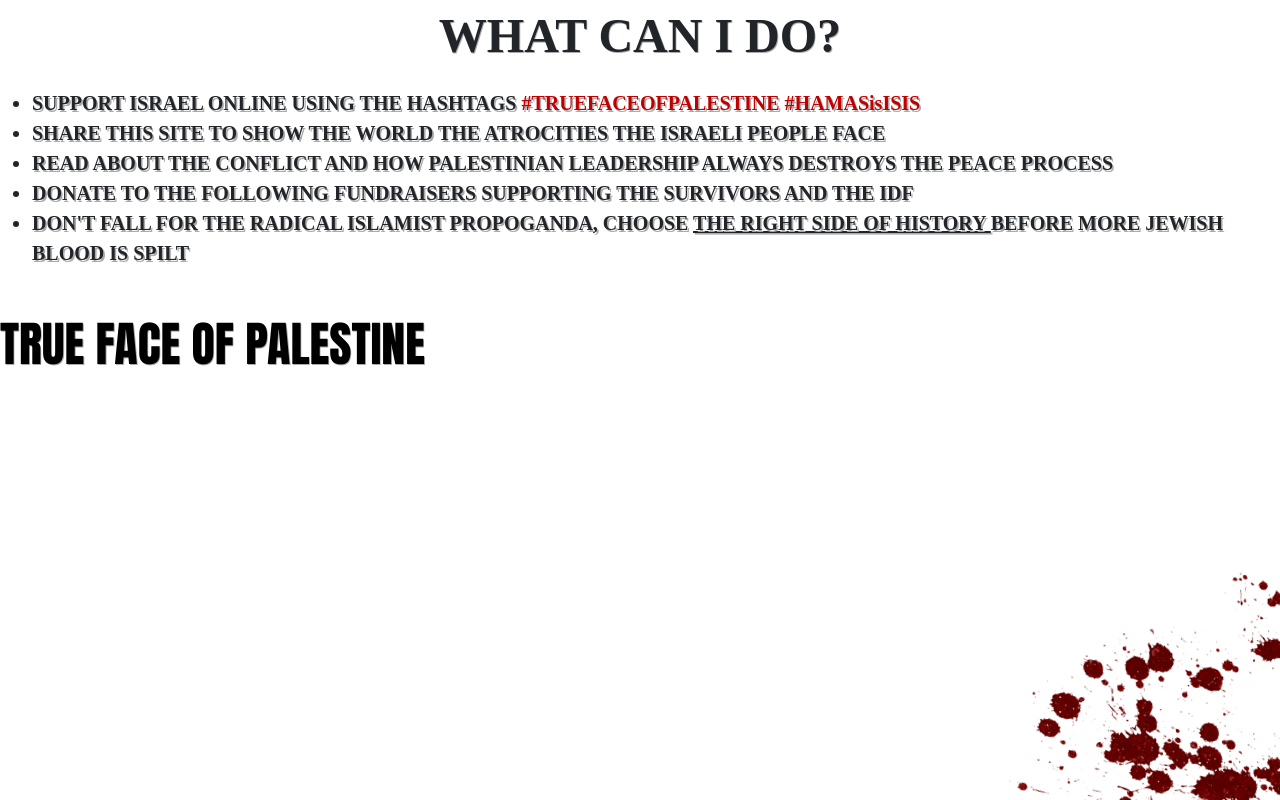
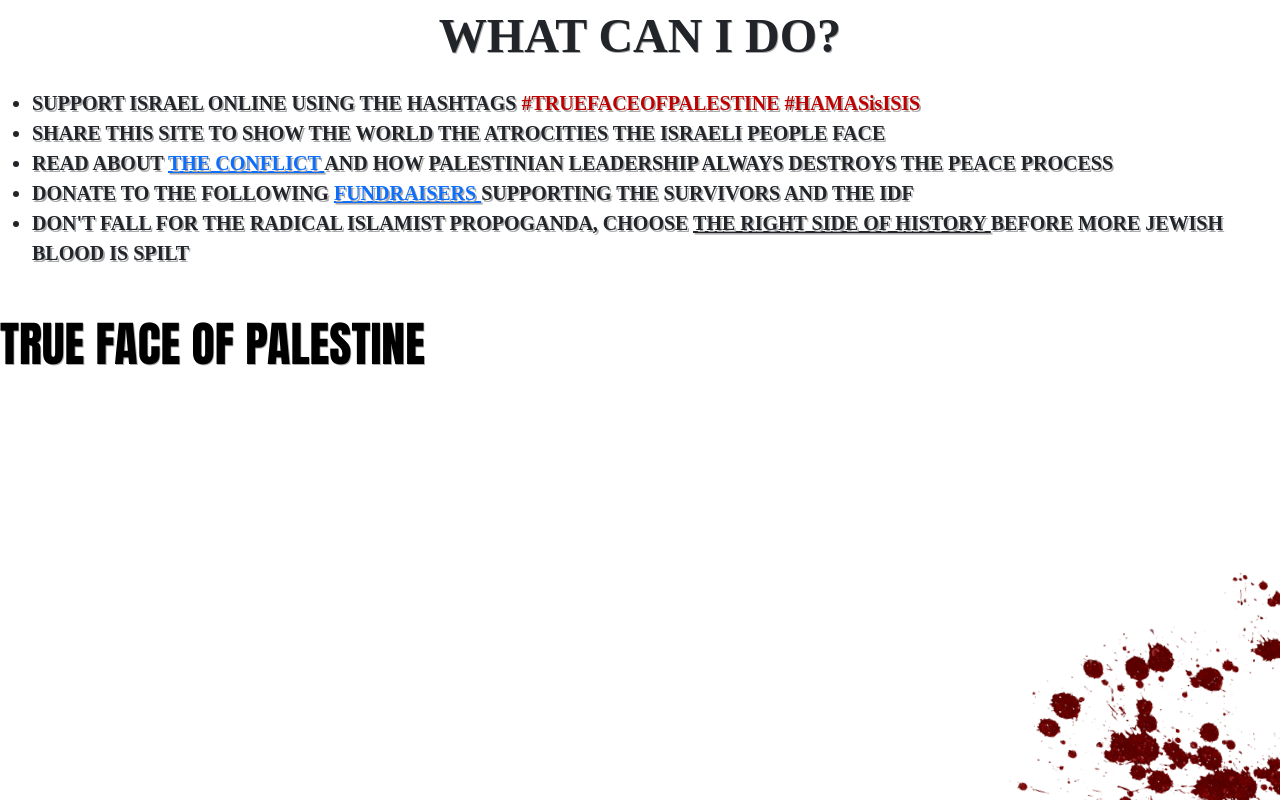
Before and after one commit to The-October-Team/7th-of-october, a React (Create React App) app: page /enough in a window 1280 px wide. Shown: the top 800 px of the page. Built offline with nearby package versions, Linux system fonts and the light colour scheme; a web font is replaced by a local one.

Commit message:
placeholder links

```diff
--- a/src/pages/enough.tsx
+++ b/src/pages/enough.tsx
@@ -9,8 +9,8 @@ function EnoughContent() {
             <ul className="bullet-points">
                 <li> SUPPORT ISRAEL ONLINE USING THE HASHTAGS <span className="hashtag"> #TRUEFACEOFPALESTINE #HAMASisISIS </span ></li>
                 <li> SHARE THIS SITE TO SHOW THE WORLD THE ATROCITIES THE ISRAELI PEOPLE FACE</li>
-                <li> READ ABOUT <a> THE CONFLICT </a> AND HOW PALESTINIAN LEADERSHIP ALWAYS DESTROYS THE PEACE PROCESS </li>
-                <li> DONATE TO THE FOLLOWING <a> FUNDRAISERS </a> SUPPORTING THE SURVIVORS AND THE IDF </li>
+                <li> READ ABOUT <a href="https://en.wikipedia.org/wiki/Israeli%E2%80%93Palestinian_conflict"> THE CONFLICT </a> AND HOW PALESTINIAN LEADERSHIP ALWAYS DESTROYS THE PEACE PROCESS </li>
+                <li> DONATE TO THE FOLLOWING <a href="https://google.com/"> FUNDRAISERS </a> SUPPORTING THE SURVIVORS AND THE IDF </li>
                 <li> DON&apos;T FALL FOR THE RADICAL ISLAMIST PROPOGANDA, CHOOSE <u> THE RIGHT SIDE OF HISTORY </u> BEFORE MORE JEWISH BLOOD IS SPILT </li>
             </ul>
             <img src="../images/blood.png" id="blood-img" />
```
